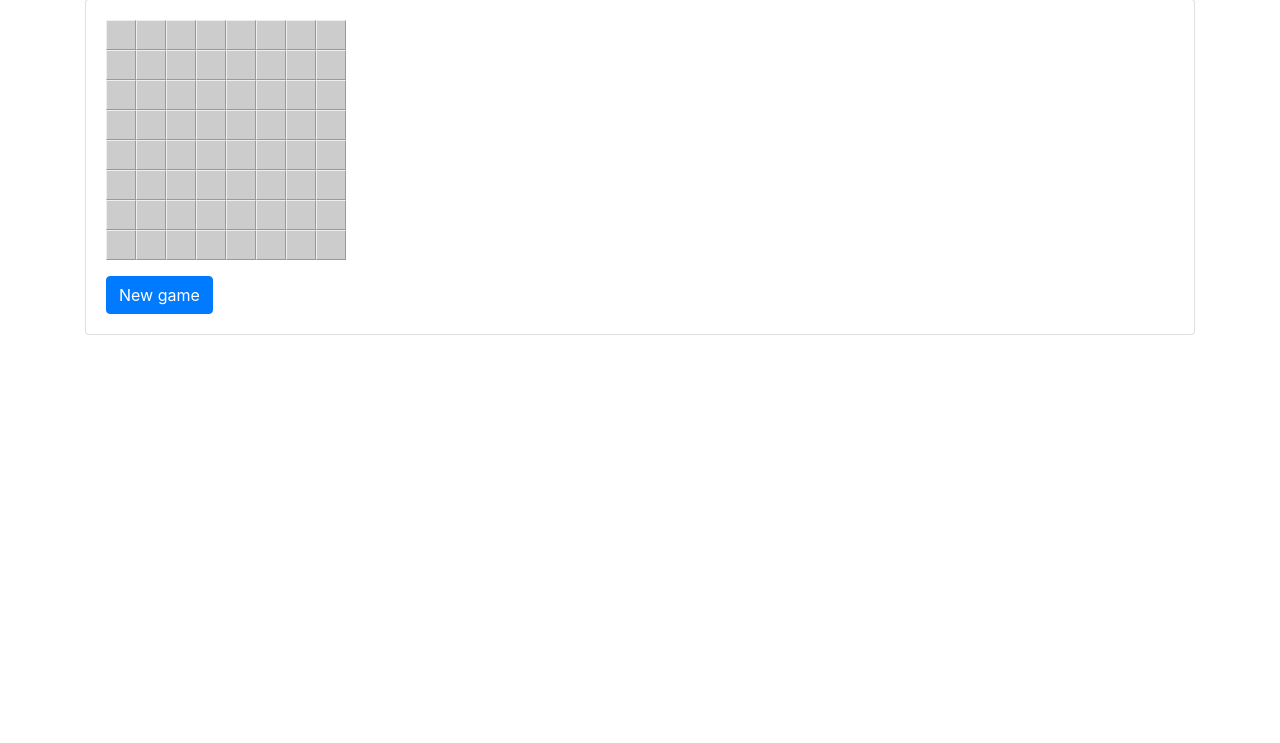
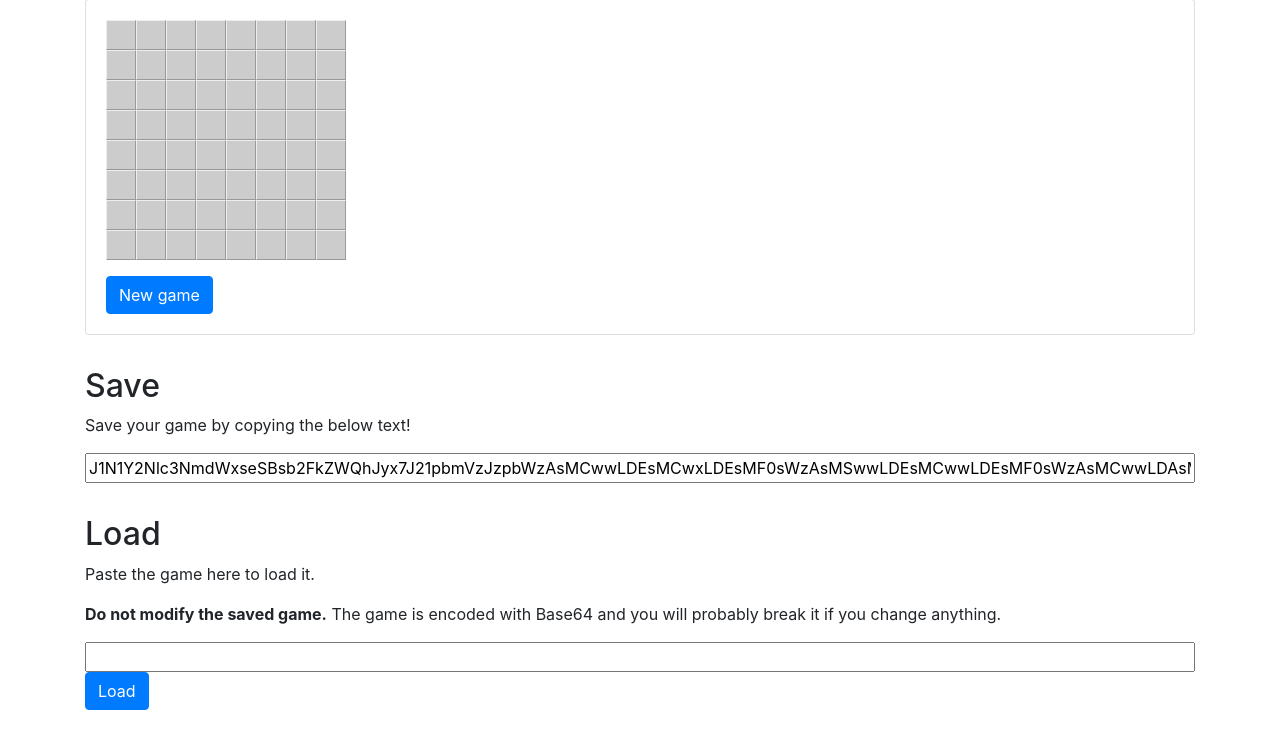
Before and after one commit to pwmarcz/ctf, a Flask app: page /mines/ in a window 1280 px wide. Shown: the part 57-800 px from the top of the page. Run offline with Flask 2, Linux system fonts and the light colour scheme; some libraries are stand-ins or nearby versions.

Commit message:
Implement mines challenge

```diff
--- a/docker-compose.yml
+++ b/docker-compose.yml
@@ -37,3 +37,8 @@ services:
     environment:
       FLASK_ENV: development
       FLASK_DEBUG: 1
+  mines:
+    build: flask_base/
+    volumes:
+      - './base_templates/base.html:/home/user/app/templates/base.html:ro'
+      - './mines:/home/user/app:ro'
--- a/main/html/index.html
+++ b/main/html/index.html
@@ -10,6 +10,7 @@
     <li><a href="/forum/">forum</a></li>
     <li><a href="/gallery/">gallery</a></li>
     <li><a href="/name/">name</a></li>
+    <li><a href="/mines/">mines</a></li>
   </ul>
   <h2>What's the objective?</h2>
   <p>Capture the Flag!</p>
--- a/mines/app.py
+++ b/mines/app.py
@@ -1,5 +1,6 @@
-from flask import Flask, render_template, request, session, Response, redirect, url_for
+from flask import Flask, render_template, request, session, Response, redirect, url_for, flash
 import random
+import base64
 
 
 app = Flask(__name__)
@@ -46,12 +47,28 @@ def make_labels(mines):
 
 @app.route('/mines/')
 def mines():
-    if 'game' not in session:
-        session['game'] = make_new_game()
+    if 'game' in session:
+        game = session['game']
+        new_game = False
+    else:
+        game = session['game'] = make_new_game()
+        new_game = True
 
     game = session['game']
-    # uncover(game, 0, 0)
-    return render_template('mines.html', game=game, range_y=range(HEIGHT), range_x=range(WIDTH))
+    try:
+        return render_template(
+            'mines.html',
+            game=game,
+            range_y=range(HEIGHT),
+            range_x=range(WIDTH),
+            game_base64=serialize(game),
+        )
+    except Exception as e:
+        if new_game:
+            raise
+        flash(f'Something went wrong: {e!r}. Resetting game.')
+        del session['game']
+        return redirect(url_for('mines'))
 
 
 @app.route('/mines/new/')
@@ -78,6 +95,18 @@ def reveal(y, x):
     return redirect(url_for('mines'))
 
 
+@app.route('/mines/load/', methods=['POST'])
+def load():
+    try:
+        game_base64 = request.form.get('game_base64')
+        message, game = deserialize(game_base64)
+        session['game'] = game
+        flash(message)
+    except Exception as e:
+        flash(f'Error loading game: {e!r}')
+    return redirect(url_for('mines'))
+
+
 def do_reveal(game, y, x):
     if game['visible'][y][x]:
         return
@@ -95,3 +124,14 @@ def around(y, x):
             x1 = x + dx
             if (y1 != y or x1 != x) and (0 <= x1 < WIDTH) and (0 <= y1 < HEIGHT):
                 yield y1, x1
+
+
+def serialize(game):
+    message = 'Successfully loaded!'
+    r = repr(message) + ',' + repr(game).replace(' ', '')
+    return base64.b64encode(r.encode('ascii')).decode('ascii')
+
+
+def deserialize(game_base64):
+    r = base64.b64decode(game_base64)
+    return eval(r)
--- a/mines/templates/mines.html
+++ b/mines/templates/mines.html
@@ -36,7 +36,15 @@
     .buttons {
       margin-top: 1em;
     }
+
+    h2 {
+      margin-top: 1em;
+    }
   </style>
+
+  {% for message in get_flashed_messages() %}
+    <div class="alert alert-primary">{{ message }}</div>
+  {% endfor %}
 
   {% if game['state'] == 'dead' %}
     <div class="alert alert-danger">
@@ -81,4 +89,22 @@
       </div>
     </div>
   </div>
+
+  <h2>Save</h2>
+
+  <p>Save your game by copying the below text!</p>
+
+  <input onClick="this.select();" class="w-100" type="text" readonly value="{{ game_base64 }}">
+
+  <h2>Load</h2>
+
+  <p>Paste the game here to load it.</p>
+
+  <p><b>Do not modify the saved game.</b> The game is encoded with Base64 and
+    you will probably break it if you change anything.</p>
+
+  <form action="{{ url_for('load') }}" method="post">
+    <input class="w-100" type="text" name="game_base64" value="" required>
+    <p><input type="submit" class="btn btn-primary" value="Load"></p>
+  </form>
 {% endblock %}
```
Also changed, not shown: 1 other file.
